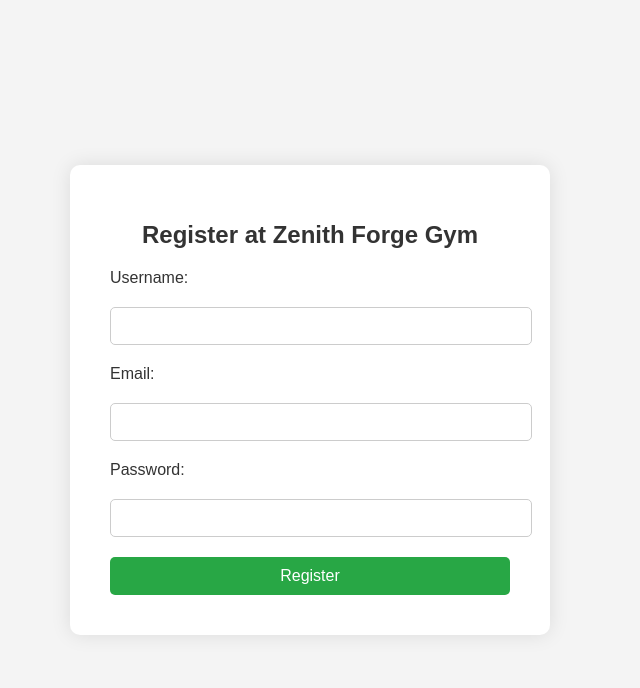
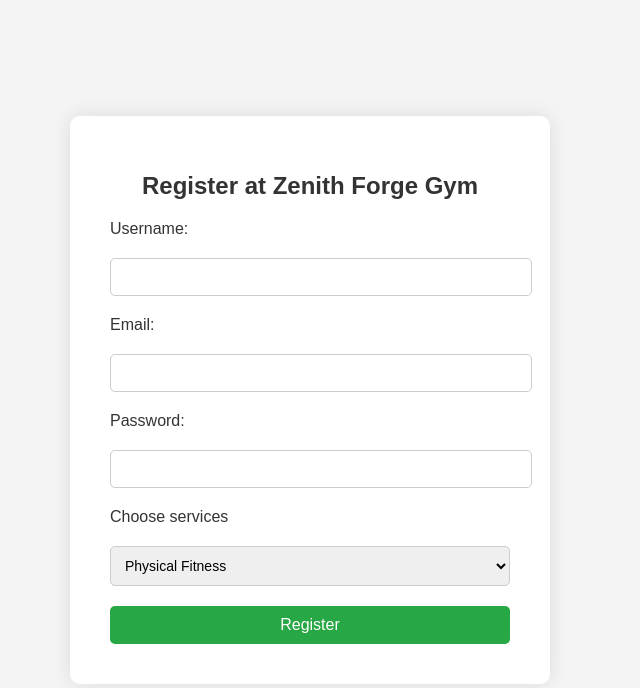
Before and after one commit to VarunGautam27/GYM-WEBSITE, a PHP site: page /register.html in a window 1280 px wide. Shown: the top 688 px of the page, without its empty margins (330-970 px from the left). Run offline with PHP 8.4, Linux system fonts and the light colour scheme.

Commit message:
added services

```diff
--- a/index.html
+++ b/index.html
@@ -34,7 +34,7 @@
         </ul>
 
         <div class="top_btn">
-            <a href="#" class="nav_btn">Join us</a>
+            <a href=register.html class="nav_btn">Join us</a>
         </div>
 
 
@@ -220,6 +220,7 @@
             </div>
             <p>Joining this gym has been a life-changing decision. The state-of-the-art equipment, wide variety of classes, and knowledgeable trainers have helped me achieve my fitness goals. The staff is friendly and always willing to help</p> -->
 
+
     </div>
 
 </section>
--- a/register.css
+++ b/register.css
@@ -45,6 +45,15 @@ h1 {
     width: 100%;
 }
 
+.register-form #services{
+    padding: 10px;
+    font-size: 14px;
+    border: 1px solid #ccc;
+    border-radius: 5px;
+    width: 100%;
+
+}
+
 .register-form button {
     padding: 10px;
     font-size: 16px;
--- a/register.html
+++ b/register.html
@@ -16,6 +16,16 @@
             <input type="email" id="email" name="email" required>
             <label for="password">Password:</label>
             <input type="password" id="password" name="password" required>
+            <label for="services">Choose services</label>
+            <select id="services" name="services">
+                <option value="physical">Physical Fitness</option>
+                <option value="fatloss">Fat loss</option>
+                <option value="weight">Weight lifting</option>
+                <option value="strenght">Strenght Traininng </option>
+                <option value="cardio">Cardio</option>
+                <option value="weightgain">Weight gain </option>
+              </select>
+
             <button type="submit">Register</button>
         </form>
     </div>
```
